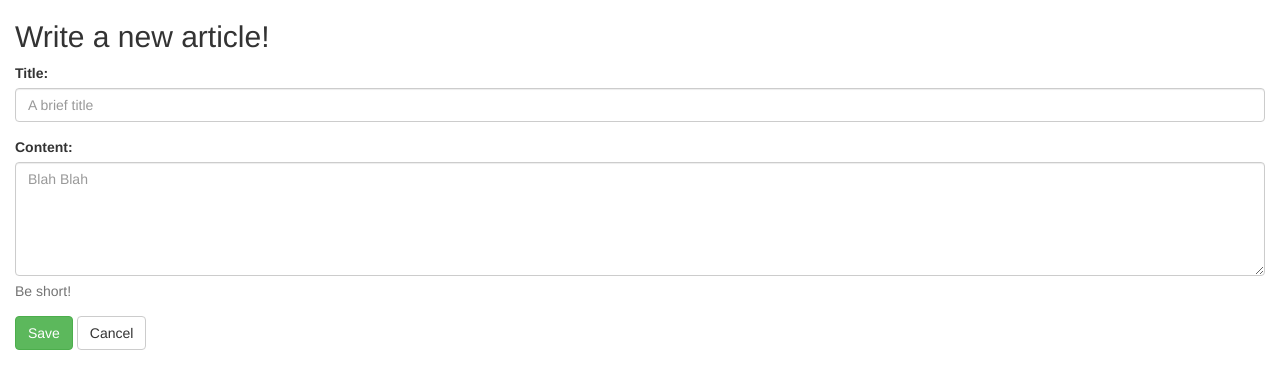
After one commit to drmalex07/flask-helloworld, a Flask app: template helloworld/templates/new-article.html in a window 1280 px wide. The commit adds this page. Shown: the top 389 px of the page. Run offline with Flask 2, Linux system fonts and the light colour scheme; the template is opened without the code that fills it, so the values that code supplies are empty; some libraries are stand-ins or nearby versions.

Commit message:
More templating examples

```diff
--- /dev/null
+++ b/helloworld/templates/new-article.html
@@ -0,0 +1,23 @@
+{% extends "page.html" %}
+
+{% block head %}
+    {{ super() }}
+    <title>New article</title>
+{% endblock %}
+
+{% block page_body %}
+    <h2>Write a new article!</h2>
+    <form method="post" enctype="application/x-www-form-urlencoded">
+      <div class="form-group">
+        <label for="title">Title:</label>
+        <input type="text" class="form-control" id="input-title" name="title" placeholder="A brief title"/>
+      </div>
+      <div class="form-group">
+        <label for="body">Content:</label>
+        <textarea class="form-control" id="input-body" name="body" placeholder="Blah Blah" rows="5"></textarea>
+        <p class="help-block">Be short!</p>
+      </div>
+      <button type="submit" name="save" class="btn btn-success">Save</button>
+      <button type="submit" name="cancel" class="btn btn-default">Cancel</button>
+    </form>
+{% endblock %}
```
Also changed, not shown: helloworld/templates/articles.html (+6 -1 lines).
